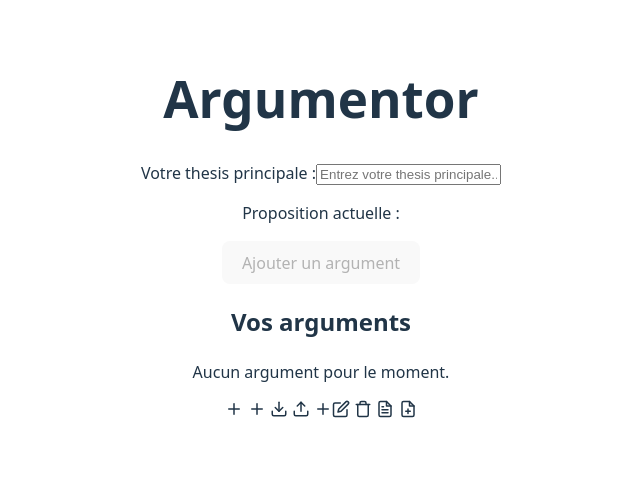
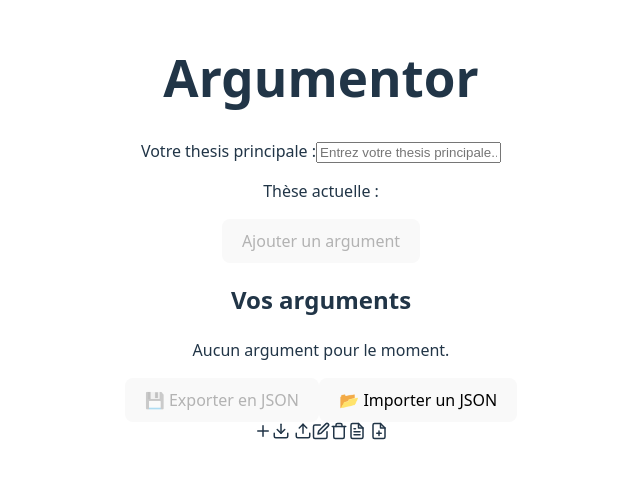
Before and after one commit to Alexgyg-pro/argumentor, a React (Vite) app: page / in a window 1280 px wide. Shown: the part 170-648 px from the top of the page, without its empty margins (319-959 px from the left). Built offline with nearby package versions, Linux system fonts and the light colour scheme.

Commit message:
fea: export and import features.

```diff
--- a/src/App.jsx
+++ b/src/App.jsx
@@ -2,6 +2,8 @@
 import { useState } from "react";
 import { ThesisInput } from "./components/ThesisInput";
 import { ArgumentList } from "./components/ArgumentList";
+import { ExportButton } from "./components/ExportButton";
+import { ImportButton } from "./components/ImportButton";
 import {
   PlusIcon,
   DownloadIcon,
@@ -16,6 +18,7 @@ import "./App.css";
 function App() {
   const [thesis, setThesis] = useState("");
   const [argumentList, setArguments] = useState([]);
+  const [isDirty, setIsDirty] = useState(false);
 
   const handleAddArgument = () => {
     const newArgument = {
@@ -25,19 +28,31 @@ function App() {
     setArguments([...argumentList, newArgument]);
   };
 
+  const handleImport = (jsonData) => {
+    if (jsonData.thesis) {
+      setThesis(jsonData.thesis); // Pre-remplit le champ
+    }
+    // Les arguments à venir : setArgumentList ici
+  };
+
   return (
     <div className="app">
       <h1>Argumentor</h1>
       <ThesisInput onThesisChange={setThesis} />
-      <p>Proposition actuelle : {thesis}</p> {/* Pour debug */}
+      <p>Thèse actuelle : {thesis}</p>
       <button onClick={handleAddArgument} disabled={thesis.trim() === ""}>
         Ajouter un argument
       </button>
       <ArgumentList argumentList={argumentList} />
-      <PlusIcon size={18} /> <PlusIcon size={18} /> <DownloadIcon size={18} />{" "}
-      <UploadIcon size={18} /> <PlusIcon size={18} />
-      <EditIcon size={18} /> <TrashIcon size={18} /> <PdfIcon size={18} />{" "}
-      <NewIcon size={18} />
+      <div>
+        <ExportButton thesis={thesis} />
+        <ImportButton onImport={handleImport} />
+      </div>
+      <PlusIcon size={18} />
+      <DownloadIcon size={18} /> <UploadIcon size={18} />
+      <EditIcon size={18} />
+      <TrashIcon size={18} />
+      <PdfIcon size={18} /> <NewIcon size={18} />
     </div>
   );
 }
--- /dev/null
+++ b/src/components/ExportButton.jsx
@@ -0,0 +1,30 @@
+// src/components/ExportButton.jsx
+export function ExportButton({ thesis }) {
+  const handleExport = () => {
+    // 1. Créer l'objet JSON simple
+    const data = {
+      thesis: thesis,
+      version: "1.0", // Toujours bon d'avoir une version
+    };
+
+    // 2. Convertir en string JSON
+    const jsonString = JSON.stringify(data, null, 2); // null, 2 pour l'indentation
+
+    // 3. Créer un blob et un lien de téléchargement
+    const blob = new Blob([jsonString], { type: "application/json" });
+    const url = URL.createObjectURL(blob);
+    const a = document.createElement("a");
+    a.href = url;
+    a.download = "argumentaire.json"; // Nom du fichier
+    document.body.appendChild(a);
+    a.click();
+    document.body.removeChild(a);
+    URL.revokeObjectURL(url);
+  };
+
+  return (
+    <button onClick={handleExport} disabled={!thesis}>
+      💾 Exporter en JSON
+    </button>
+  );
+}
--- /dev/null
+++ b/src/components/ImportButton.jsx
@@ -0,0 +1,39 @@
+// src/components/ImportButton.jsx
+
+import { useRef } from "react";
+
+export function ImportButton({ onImport }) {
+  const fileInputRef = useRef(null);
+
+  const handleFileSelect = (event) => {
+    const file = event.target.files[0];
+    if (!file) return;
+
+    const reader = new FileReader();
+    reader.onload = (e) => {
+      try {
+        const jsonContent = JSON.parse(e.target.result);
+        onImport(jsonContent); // Envoie les données au parent
+      } catch (error) {
+        alert("Erreur : Fichier JSON invalide !");
+        console.error(error);
+      }
+    };
+    reader.readAsText(file);
+  };
+
+  return (
+    <>
+      <input
+        type="file"
+        accept=".json"
+        ref={fileInputRef}
+        onChange={handleFileSelect}
+        style={{ display: "none" }}
+      />
+      <button onClick={() => fileInputRef.current?.click()}>
+        📂 Importer un JSON
+      </button>
+    </>
+  );
+}
```
